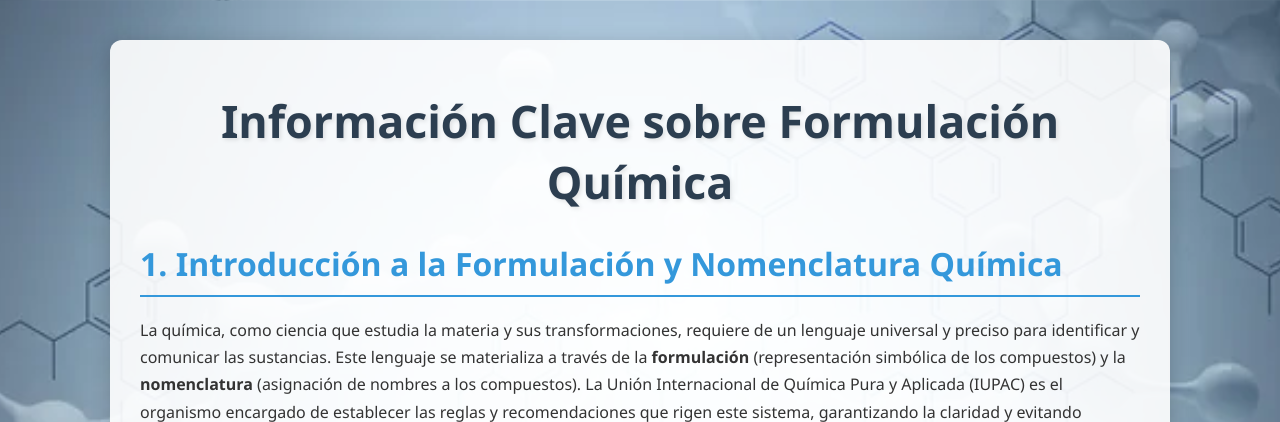
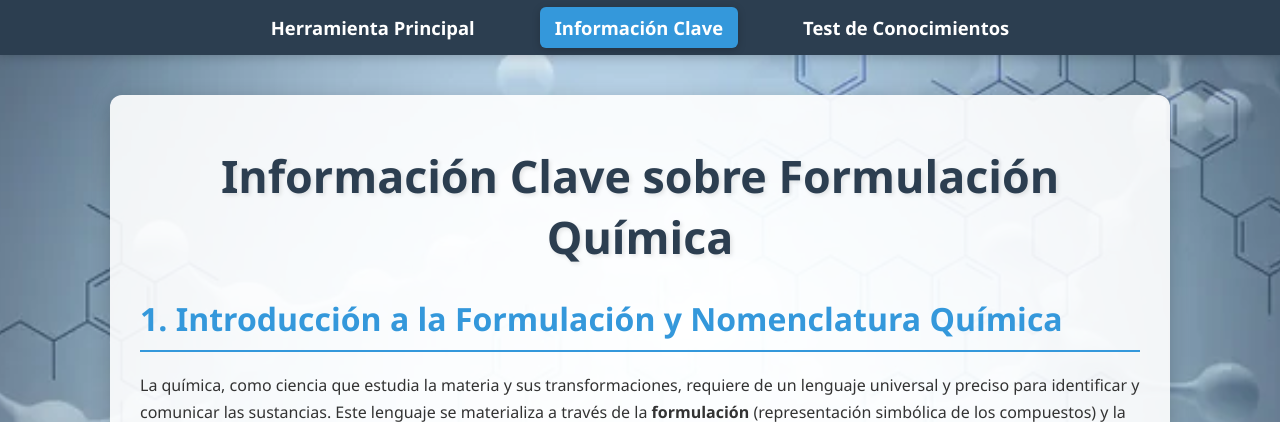
Before and after one commit to mmartinmmc/Proyecto-Personal, a Flask app: page /informacion in a window 1280 px wide. Shown: the top 422 px of the page. Run offline with Flask 3, Linux system fonts and the light colour scheme.

Commit message:
Update informacion.html

```diff
--- a/templates/informacion.html
+++ b/templates/informacion.html
@@ -5,8 +5,28 @@
     <meta name="viewport" content="width=device-width, initial-scale=1.0">
     <title>Mi Propia IA - Mateo Martín Castro</title>
     <link rel="stylesheet" href="{{ url_for('static', filename='styles.css') }}">
+    <script>
+        // Script para resaltar el enlace activo del menú
+        document.addEventListener('DOMContentLoaded', function() {
+            const currentPath = window.location.pathname;
+            const navLinks = document.querySelectorAll('.navbar-item a');
+            navLinks.forEach(link => {
+                if (link.getAttribute('href') === currentPath) {
+                    link.classList.add('active');
+                }
+            });
+        });
+    </script>
 </head>
 <body>
+    <nav class="navbar">
+        <div class="navbar-container">
+            <div class="navbar-item"><a href="/">Herramienta Principal</a></div>
+            <div class="navbar-item"><a href="/informacion" class="active">Información Clave</a></div>
+            <div class="navbar-item"><a href="/test">Test de Conocimientos</a></div>
+        </div>
+    </nav>
+
     <div class="container-main">
         <div class="info-section">
             <h1>Información Clave sobre Formulación Química</h1>
@@ -140,7 +160,7 @@
                     <li><strong>Escribir los símbolos de los elementos:</strong> Generalmente, el elemento más electropositivo (metal o hidrógeno) primero, seguido del más electronegativo (no metal u oxígeno).</li>
                     <li><strong>Intercambiar las valencias/números de oxidación:</strong> El número de oxidación de un elemento se convierte en el subíndice del otro (en valor absoluto).</li>
                     <li><strong>Simplificar subíndices (si es posible):</strong> Si los subíndices son divisibles por un número común, se simplifican a su mínima expresión. (Excepción: en óxidos de elementos que tienen valencias pares, no se simplifica si no se indica lo contrario en la nomenclatura de stock).</li>
-                    <li><strong>Verificar la carga neta:</b> Asegúrate de que la suma de las cargas de los átomos sea cero (en compuestos neutros).</li>
+                    <li><strong>Verificar la carga neta:</strong> Asegúrate de que la suma de las cargas de los átomos sea cero (en compuestos neutros).</li>
                 </ol>
                 <div class="ejemplo">
                     Ejemplo: Óxido de Aluminio(III)<br>
```
